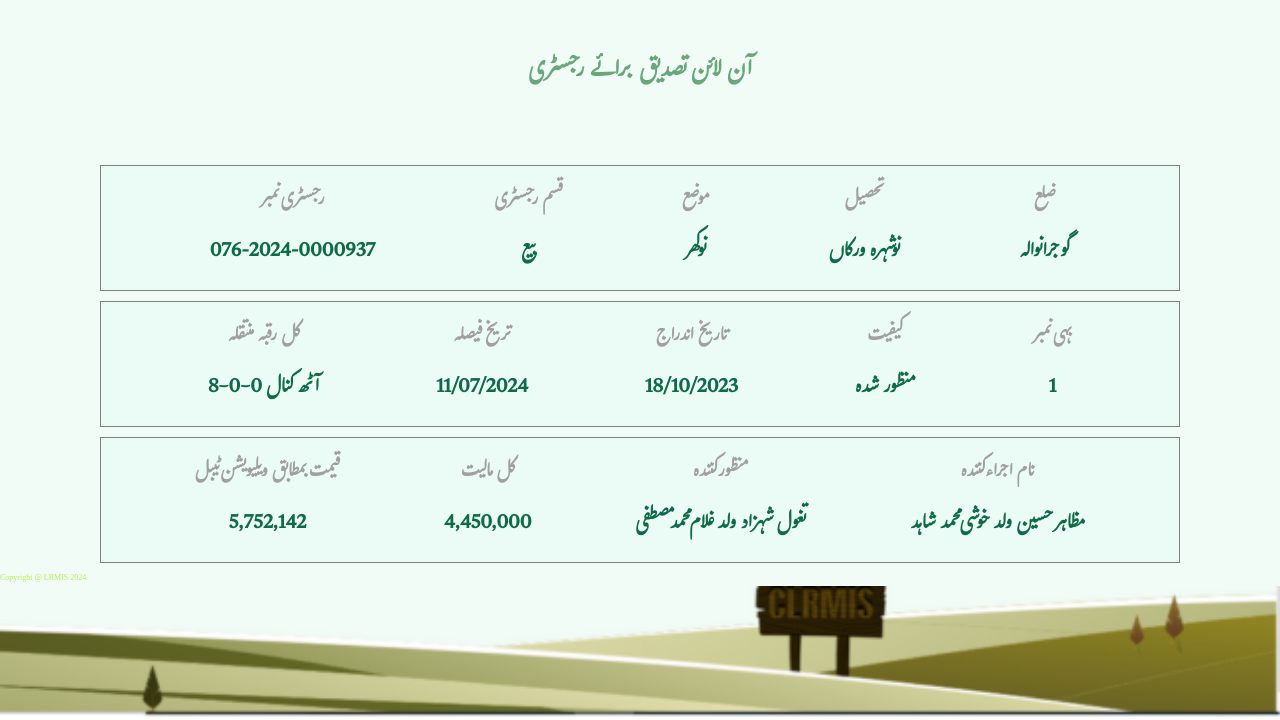
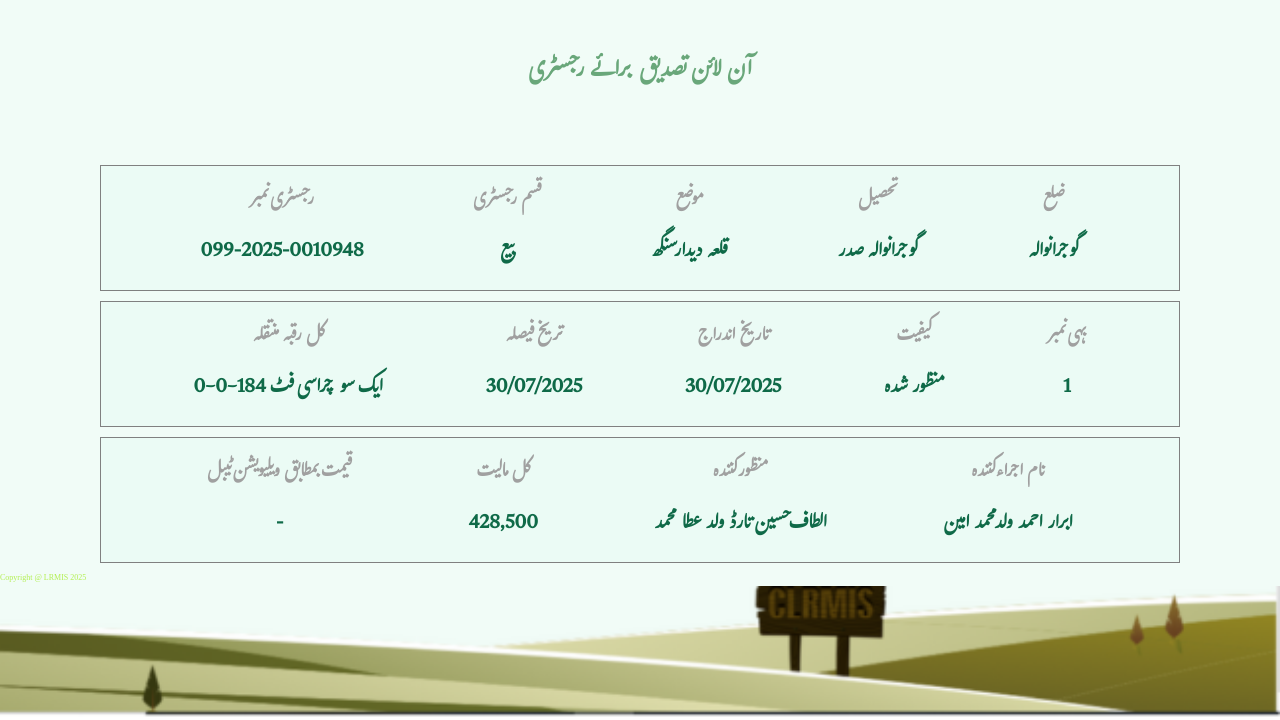
Before and after one commit to punjabzameen/1054, a plain HTML site: page index.html in a window 1280 px wide. Shown: the part 80-800 px from the top of the page. Drawn offline with Linux system fonts and the light colour scheme.

Commit message:
Update index.html

```diff
--- a/index.html
+++ b/index.html
@@ -32,7 +32,7 @@
             <div class="item text1">
                 <h3>رجسٹری نمبر
                 </h3>
-                <p>076-2024-0000937
+                <p>099-2025-0010948
                 </p>
             </div>
             <div class="item text2"><h3>قسم رجسٹری
@@ -42,13 +42,13 @@
             <div class="item text3">
                 <h3>موضع
                 </h3>
-                <p>نوکھر
+                <p>قلعہ دیدار سنگھ
                 </p>
             </div>
             <div class="item text4">
                 <h3>تحصیل
                 </h3>
-                <p>نوشہرہ ورکاں
+                <p>گوجرانوالہ صدر
                 </p>
             </div>
             <div class="item text5">
@@ -63,18 +63,18 @@
             <div class="item text1">
                 <h3>کل رقبہ منتقلہ
                 </h3>
-                <p>8-0-0 آٹھ کنال
+                <p>0-0-184 ایک سو چراسی فٹ
                 </p>
             </div>
             <div class="item text2"><h3>تریخ فیصلہ
 
             </h3>
-            <p>11/07/2024
+            <p>30/07/2025
             </p></div>
             <div class="item text3">
                 <h3>تاریخ اندراج
                 </h3>
-                <p>18/10/2023
+                <p>30/07/2025
                 </p>
             </div>
             <div class="item text4">
@@ -95,23 +95,23 @@
             <div class="item text1">
                 <h3>قیمت بمطابق ویلیویشن ٹیبل
                 </h3>
-                <p>5,752,142
+                <p>-
                 </p>
             </div>
             <div class="item text2"><h3>کل مالیت
             </h3>
-            <p>4,450,000
+            <p>428,500
             </p></div>
             <div class="item text3">
                 <h3>منظور کنندہ
                 </h3>
-                <p>تغول شہزاد ولد غلام محمد مصطفی
+                <p>الطاف حسین تارڈ ولد عطا محمد
                 </p>
             </div>
             <div class="item text4">
                 <h3>نام اجراء کنندہ
                 </h3>
-                <p>مظاہر حسین ولد خوشی محمد شاہد
+                <p>ابرار احمد ولد محمد امین
                 </p>
             </div>
 
@@ -120,11 +120,12 @@
     </section>
     <!-- ----------------- Inage section------------------ -->
      <div class="bottom_img">
-        Copyright @ LRMIS 2024
+        Copyright @ LRMIS 2025
 
      </div>
      <!-- <div class="main">
     </div> -->
 
 </body>
+
 </html>
```
